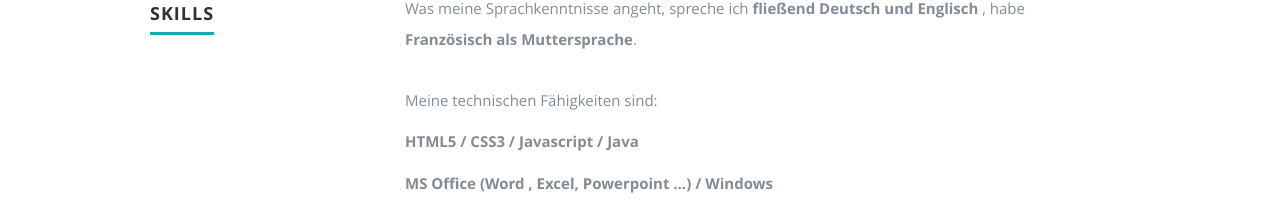
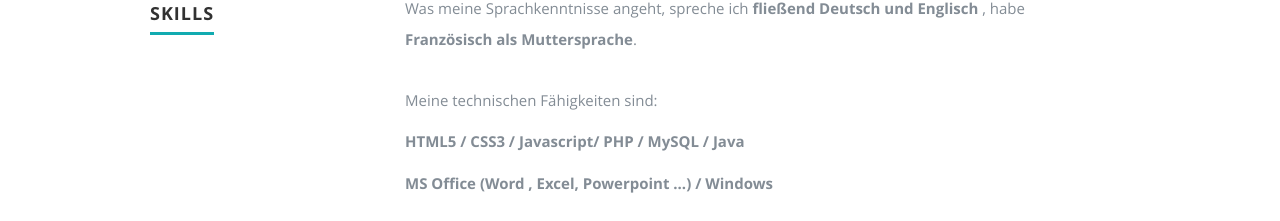
Before and after one commit to noreme/daris, a plain HTML site: page index.html in a window 1280 px wide. Shown: the part 2178-2399 px from the top of the page. Drawn offline with nearby package versions, Linux system fonts and the light colour scheme.

Commit message:
unit projet

```diff
--- a/index.html
+++ b/index.html
@@ -201,7 +201,7 @@
 
              <div>
                  <ul class="skills">
-                     <li><b>HTML5 / CSS3 / Javascript / Java </b></li>
+                     <li><b>HTML5 / CSS3 / Javascript/ PHP / MySQL / Java </b></li>
                      <li><b>MS Office (Word , Excel, Powerpoint ...) / Windows</b></li>
                  </ul>
              </div>
```
